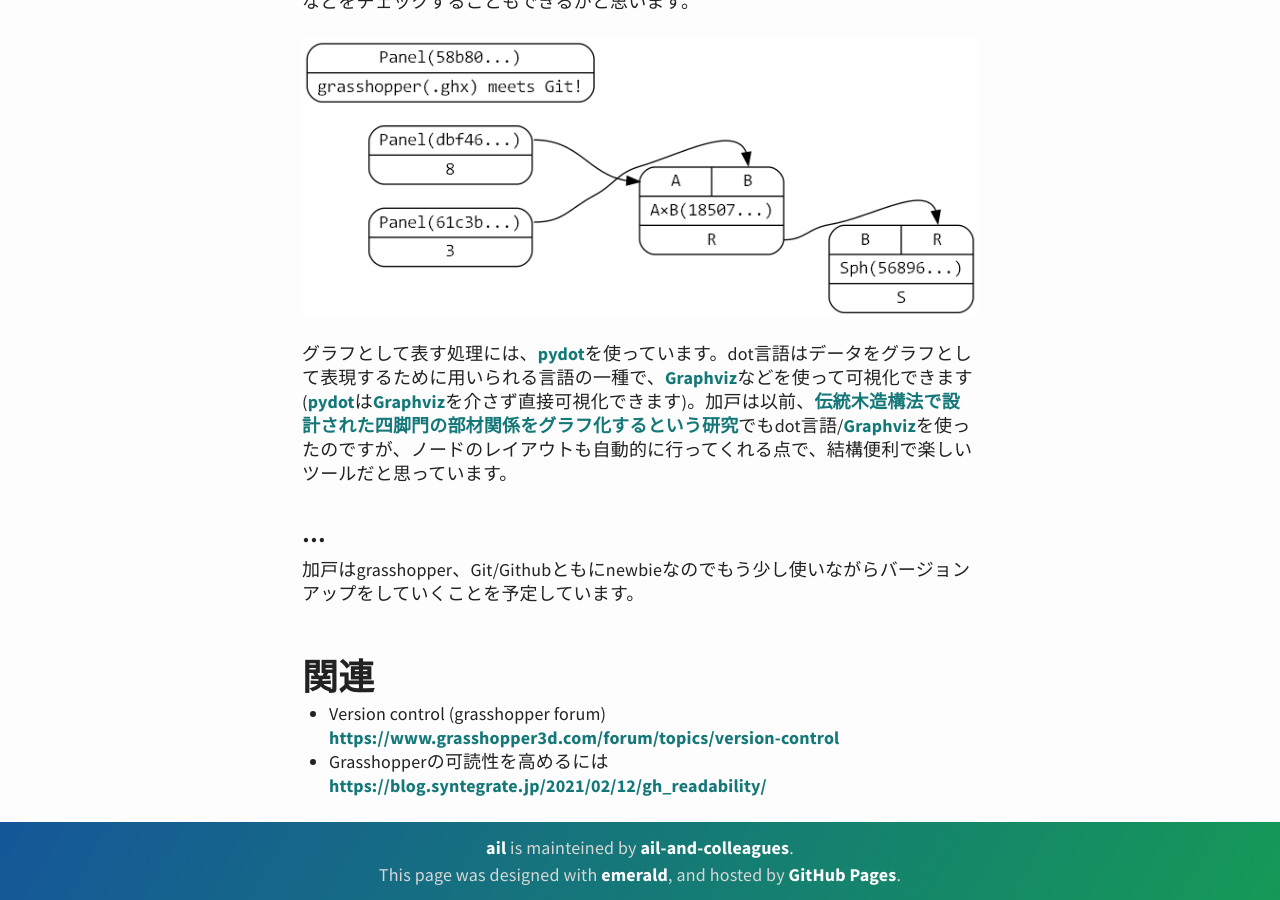
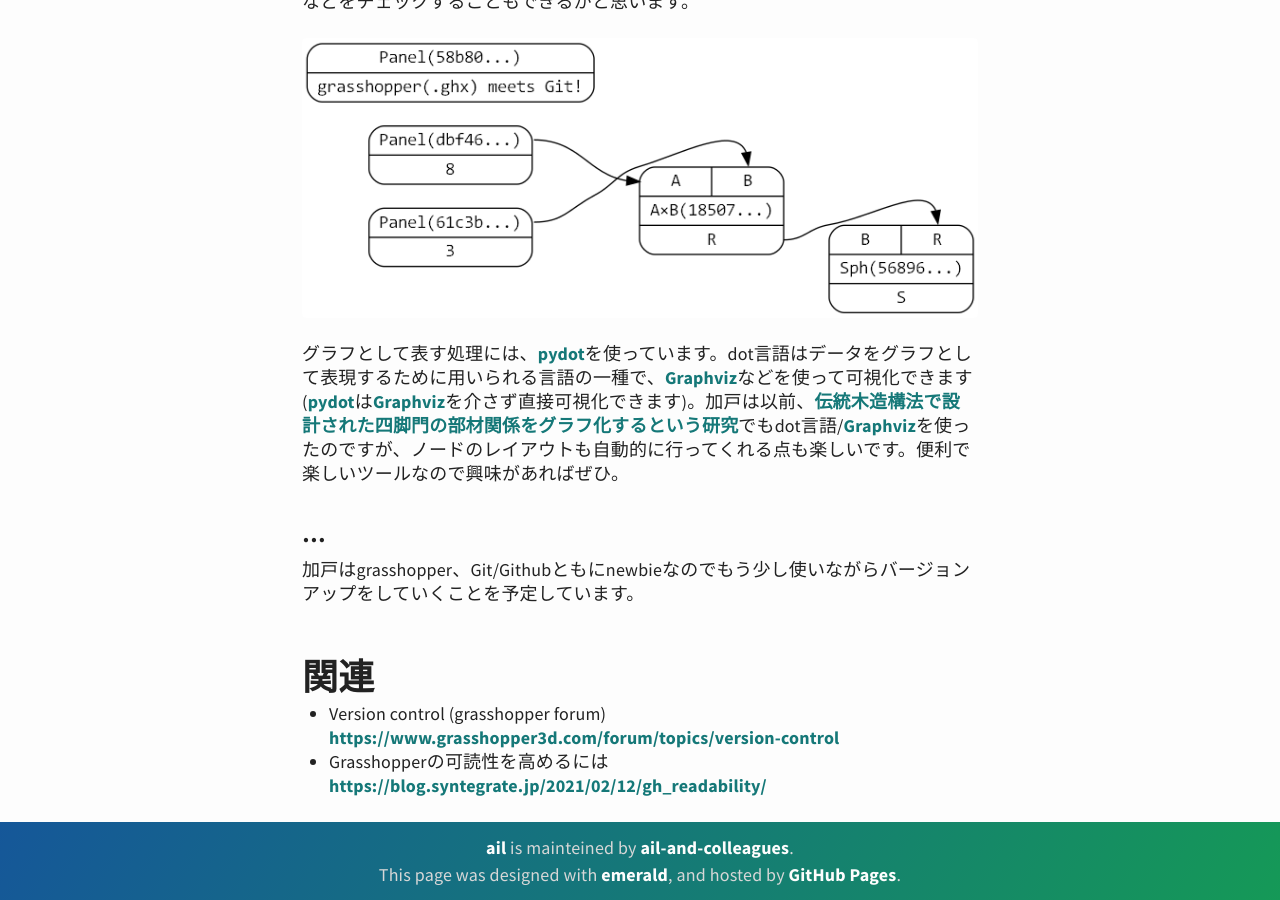
Before and after one commit to ail-and-colleagues/ail-and-colleagues.github.io, a Jekyll site: the page built from _posts/2022-01-27-Grasshopperをgitする.md, in a window 1280 px wide and 900 px high, scrolled down 1750 px. Built offline with Jekyll 4.4.1, drawn with Linux system fonts in a browser that asks for light colours.

Commit message:
fix first post.

```diff
--- a/_posts/2022-01-27-Grasshopperをgitする.md
+++ b/_posts/2022-01-27-Grasshopperをgitする.md
@@ -37,7 +37,7 @@ ghx_to_dot.pyはちょこっとした比較用に使うイメージで作られ
 ![Test](/img/2021/ghx-dot.png "Test")
 
 
-グラフとして表す処理には、[pydot](https://github.com/pydot/pydot)を使っています。dot言語はデータをグラフとして表現するために用いられる言語の一種で、[Graphviz](https://graphviz.org/)などを使って可視化できます([pydot](https://github.com/pydot/pydot)は[Graphviz](https://graphviz.org/)を介さず直接可視化できます)。加戸は以前、[伝統木造構法で設計された四脚門の部材関係をグラフ化するという研究](http://papers.cumincad.org/cgi-bin/works/paper/caadria2019_273)でもdot言語/[Graphviz](https://graphviz.org/)を使ったのですが、ノードのレイアウトも自動的に行ってくれる点で、結構便利で楽しいツールだと思っています。
+グラフとして表す処理には、[pydot](https://github.com/pydot/pydot)を使っています。dot言語はデータをグラフとして表現するために用いられる言語の一種で、[Graphviz](https://graphviz.org/)などを使って可視化できます([pydot](https://github.com/pydot/pydot)は[Graphviz](https://graphviz.org/)を介さず直接可視化できます)。加戸は以前、[伝統木造構法で設計された四脚門の部材関係をグラフ化するという研究](http://papers.cumincad.org/cgi-bin/works/paper/caadria2019_273)でもdot言語/[Graphviz](https://graphviz.org/)を使ったのですが、ノードのレイアウトも自動的に行ってくれる点も楽しいです。便利で楽しいツールなので興味があればぜひ。
 
 ### ...
 加戸はgrasshopper、Git/Githubともにnewbieなのでもう少し使いながらバージョンアップをしていくことを予定しています。
```
